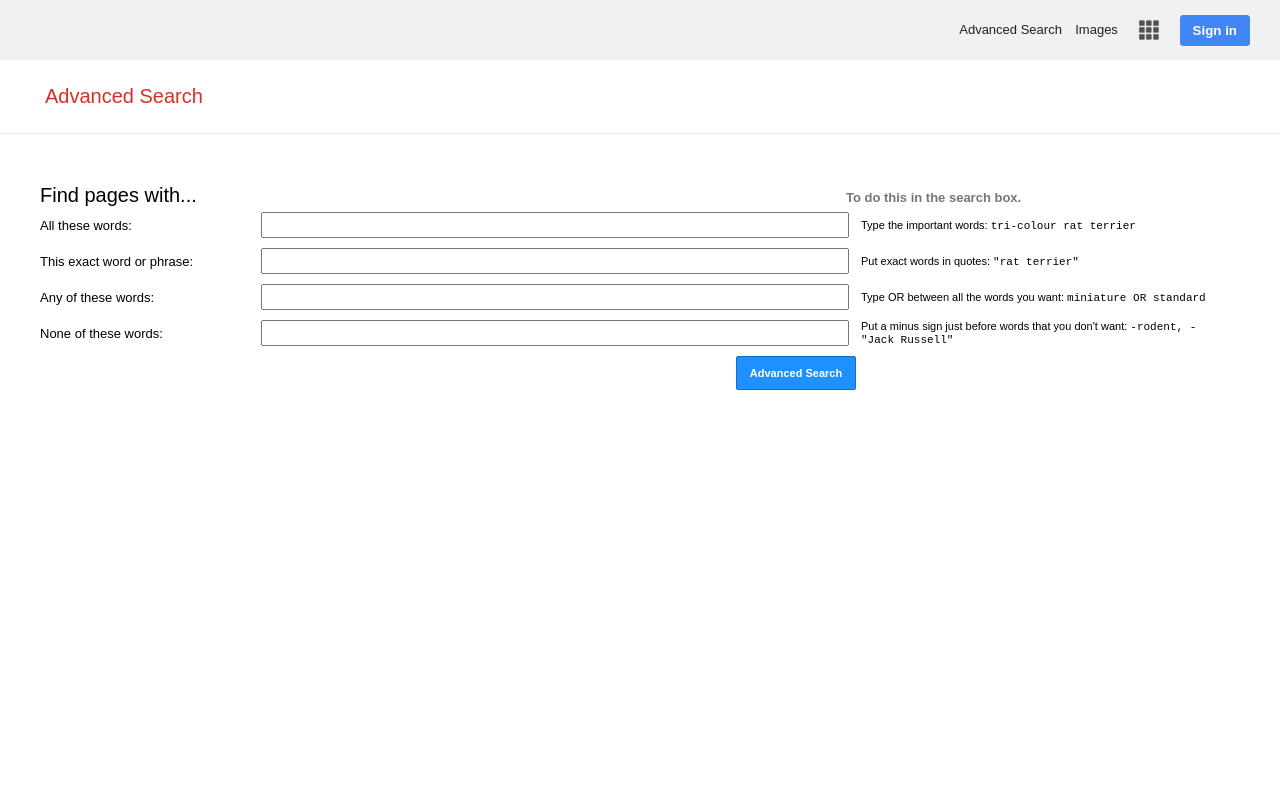
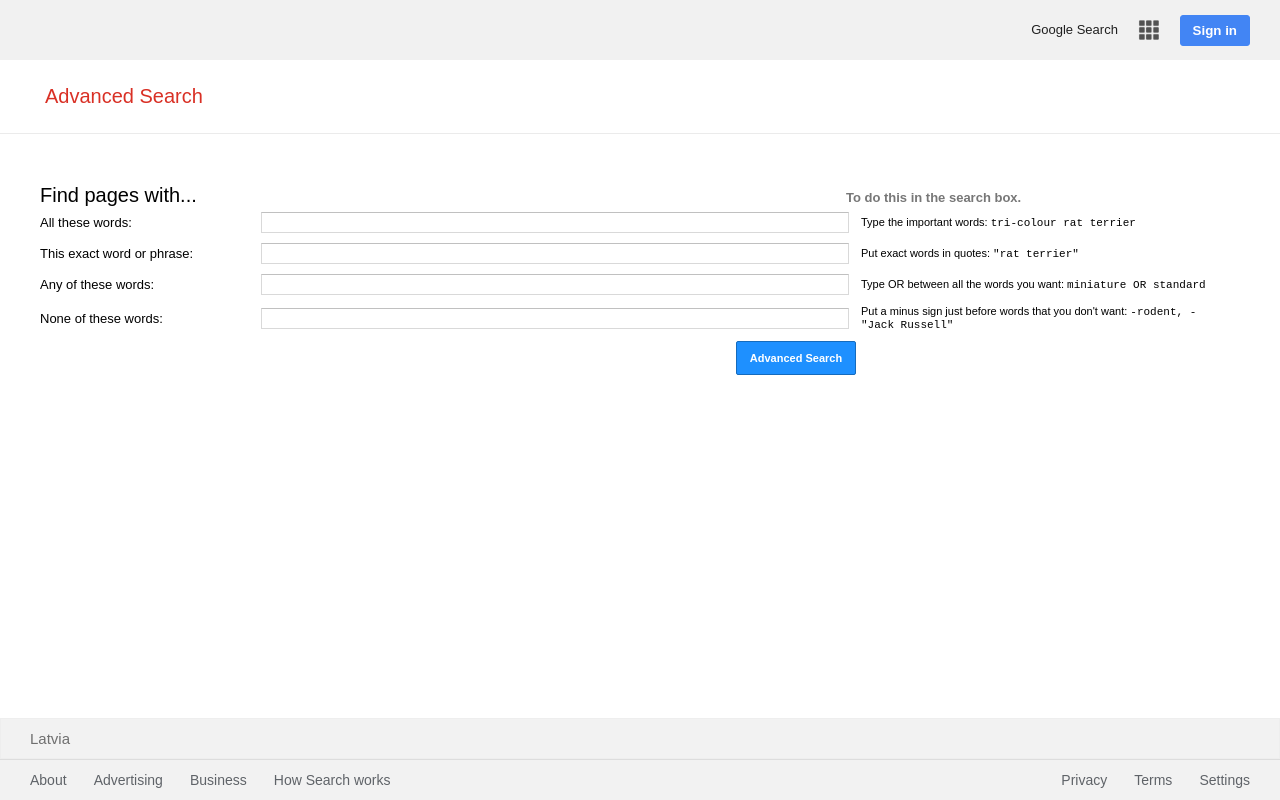
Before and after one commit to brunja/Google-Search-CS50-Project0-, a plain HTML site: page advanced_search.html in a window 1280 px wide. Drawn offline with Linux system fonts and the light colour scheme.

Commit message:
Final commit
Completed all the necessary tasks and assignments for Project 0 of Harvard CS50 course

```diff
--- a/advanced_search.html
+++ b/advanced_search.html
@@ -4,19 +4,17 @@
     <meta charset="UTF-8">
     <meta http-equiv="X-UA-Compatible" content="IE=edge">
     <meta name="viewport" content="width=device-width, initial-scale=1.0">
+    <link rel="icon"  href="favicon.ico">
     <link rel="stylesheet" href="css/styles.css">
     <title>Advanced Search</title>
 </head>
 <body>
     <nav class="gb menu">
-        <div id="ad-logo">
-            <a href="index.html"</a>
-        </div>
-        <a href="advanced_search.html">Advanced Search</a>
-        <a href="image_search.html">Images</a>
+        <a href="index.html">Google Search</a>
         <img src="images/google-menu-icon-2.jpg">
         <button id="sign-in">Sign in</button>
     </nav>
+    <section class="section-1">
         <div class="appbar">
             <label style="margin-left: 10px">Advanced Search</label>
         </div>
@@ -62,5 +60,22 @@
                 </div>
             </form>
         </div>
+    </section>
+    <footer class="footer">
+        <h4>Latvia</h4>
+        <div class="links">
+            <div class="link-1">
+                <a href="#">About</a>
+                <a href="#">Advertising</a>
+                <a href="#">Business</a>
+                <a href="#">How Search works</a>
+            </div>
+            <div class="link-2">
+                <a href="#">Privacy</a>
+                <a href="#">Terms</a>
+                <a href="#">Settings</a>
+            </div>
+        </div>
+    </footer>
 </body>
 </html>
--- a/css/styles.css
+++ b/css/styles.css
@@ -257,9 +257,10 @@ footer a:hover {
 }
 
 input {
-	font-size: 16px;
-	width: 300px;
+	font-size: 13px;
 	padding: 13px 0;
+	border: 1px solid #d9d9d9;
+	border-top: 1px solid #c0c0c0;
 }
 input:focus {
 	outline: none;
@@ -267,16 +268,6 @@ input:focus {
 input[type=text] {
 	color: #464646;
 	margin: 0 0 0 5px;
-}
-input[type=submit] {
-	font-size: 14px;
-	width: 185px;
-	border-width: 0px;
-	border-radius: 15px;
-	margin: 20px;
-}
-input[type=submit]:hover {
-	box-shadow: 0px 0px 2px rgba(0, 0, 0, 0.8);
 }
 input.blue-button {
 	background-color: dodgerblue;
```
Also changed, not shown: image_search.html (+3 -1 lines), index.html (+1 -1 lines). Lines whose indentation alone changed are shown as unchanged.
